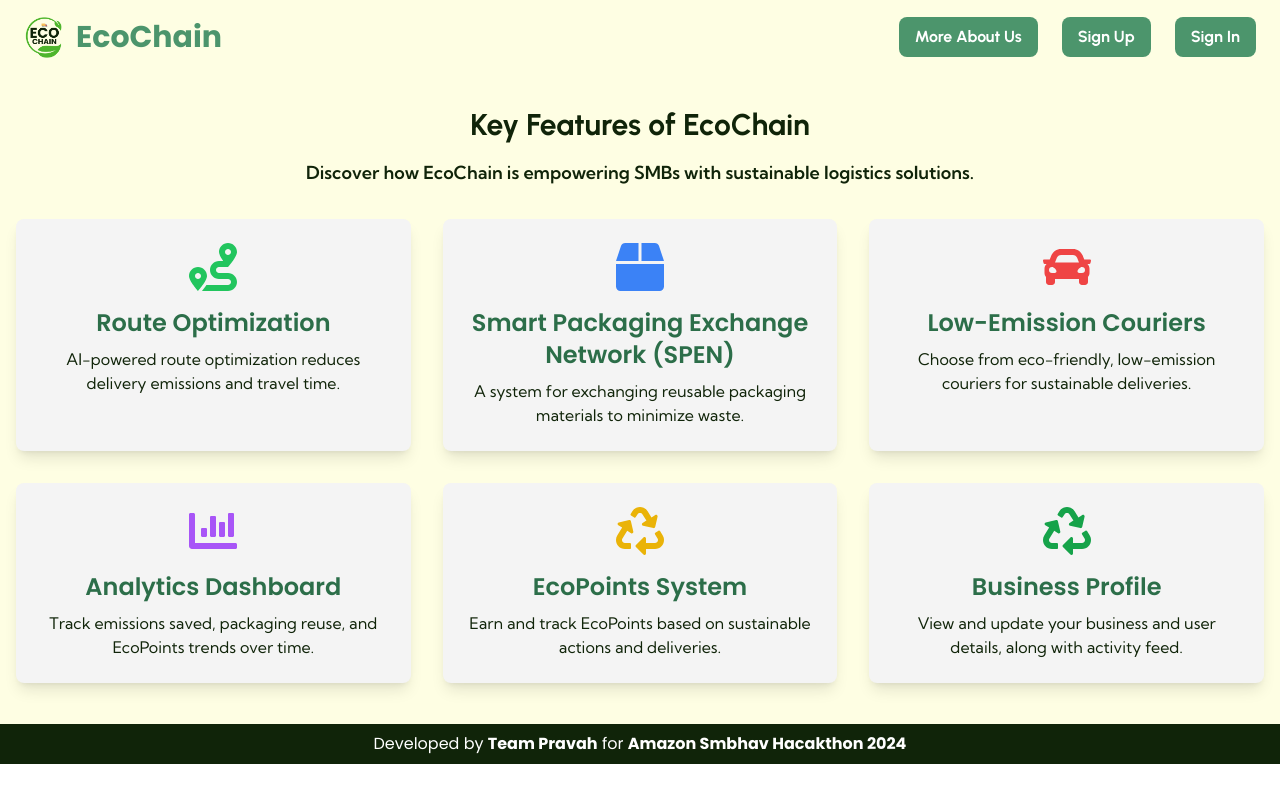
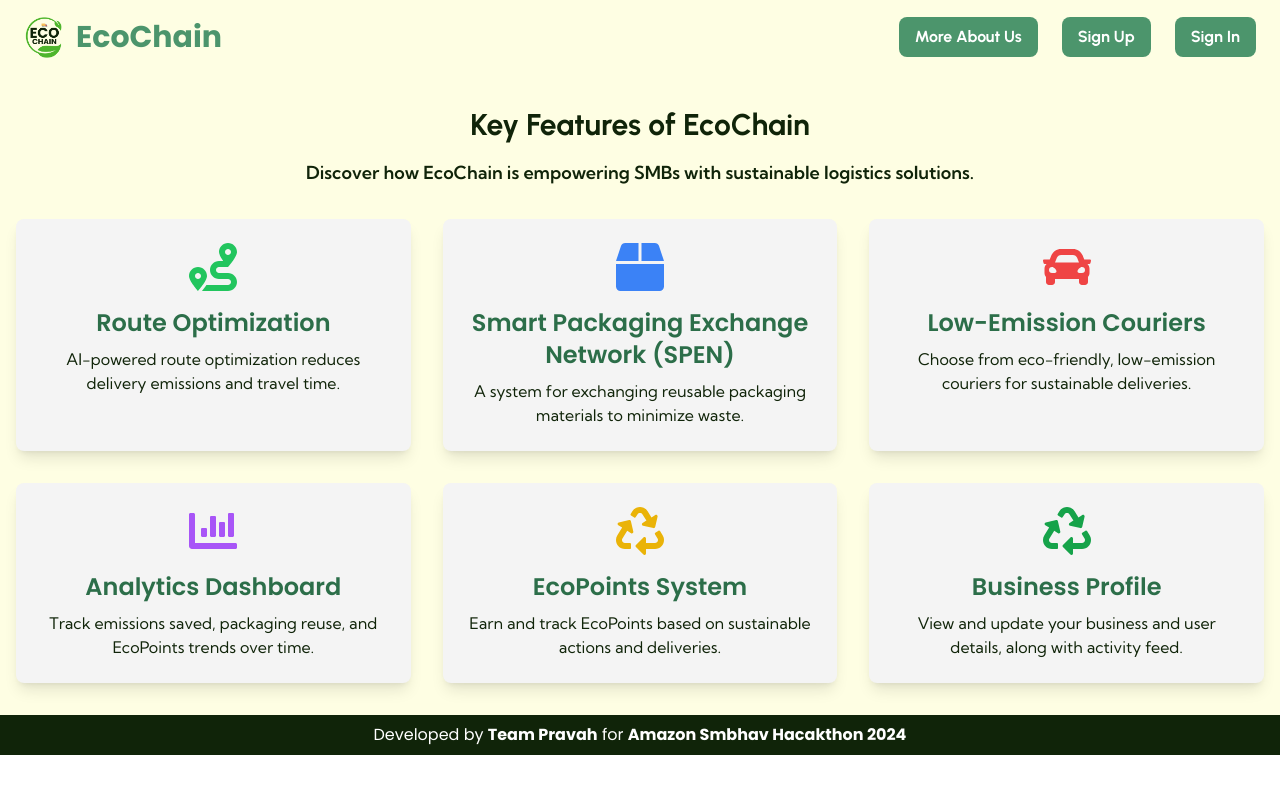
Before and after one commit to fromjyce/EcoChain, a Next.js app in the folder frontend/: page /morefeatures in a window 1280 px wide. Built offline with nearby package versions, Linux system fonts and the light colour scheme.

Commit message:
rem space

```diff
--- a/frontend/pages/morefeatures.js
+++ b/frontend/pages/morefeatures.js
@@ -58,7 +58,6 @@ export default function Main() {
 
                 </div>
                 </div>
-                <div className="more-spacer-bottom bg-[#fefee3ff]"></div>
                 <Footer />
             </main>
     </>
```
